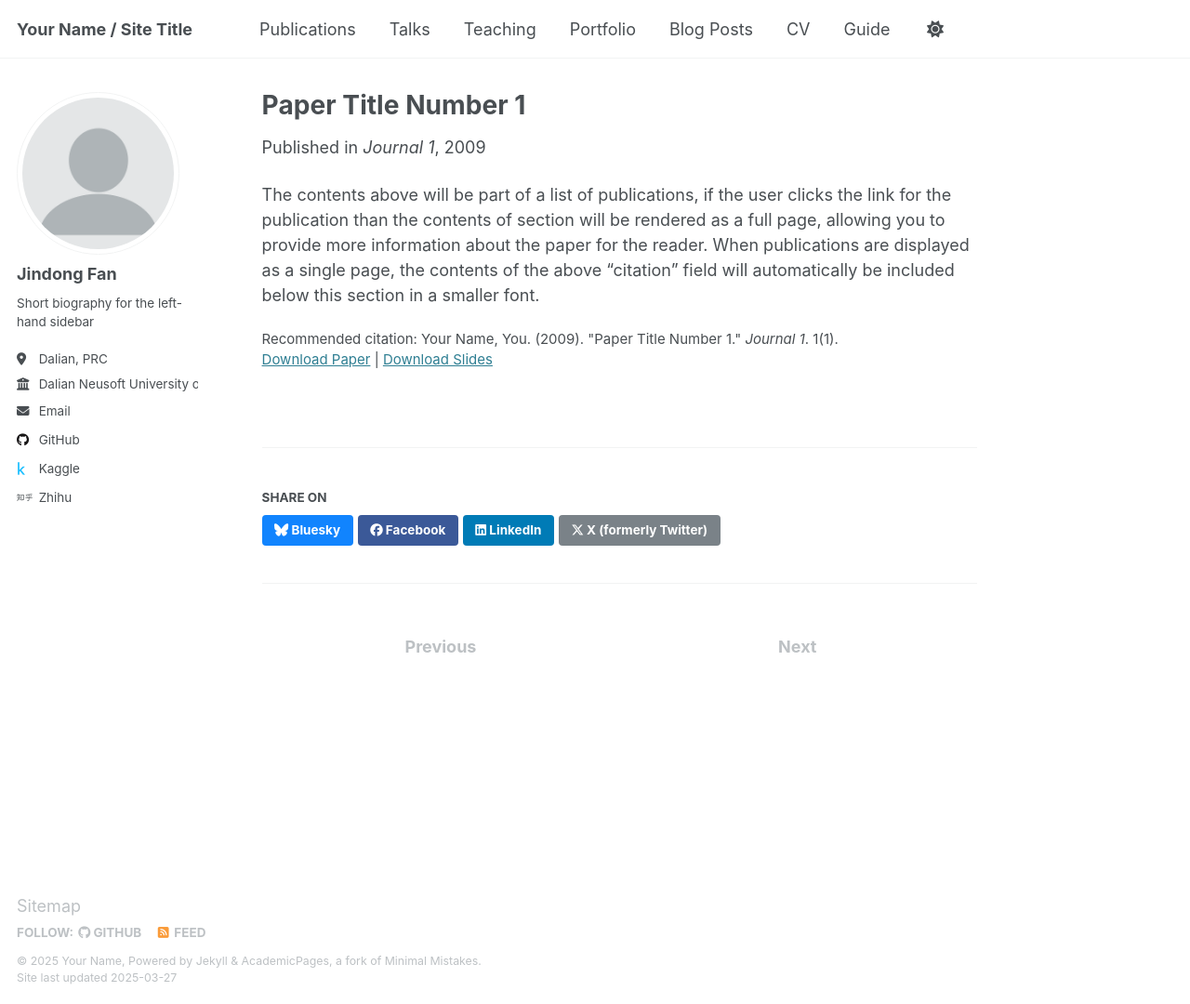
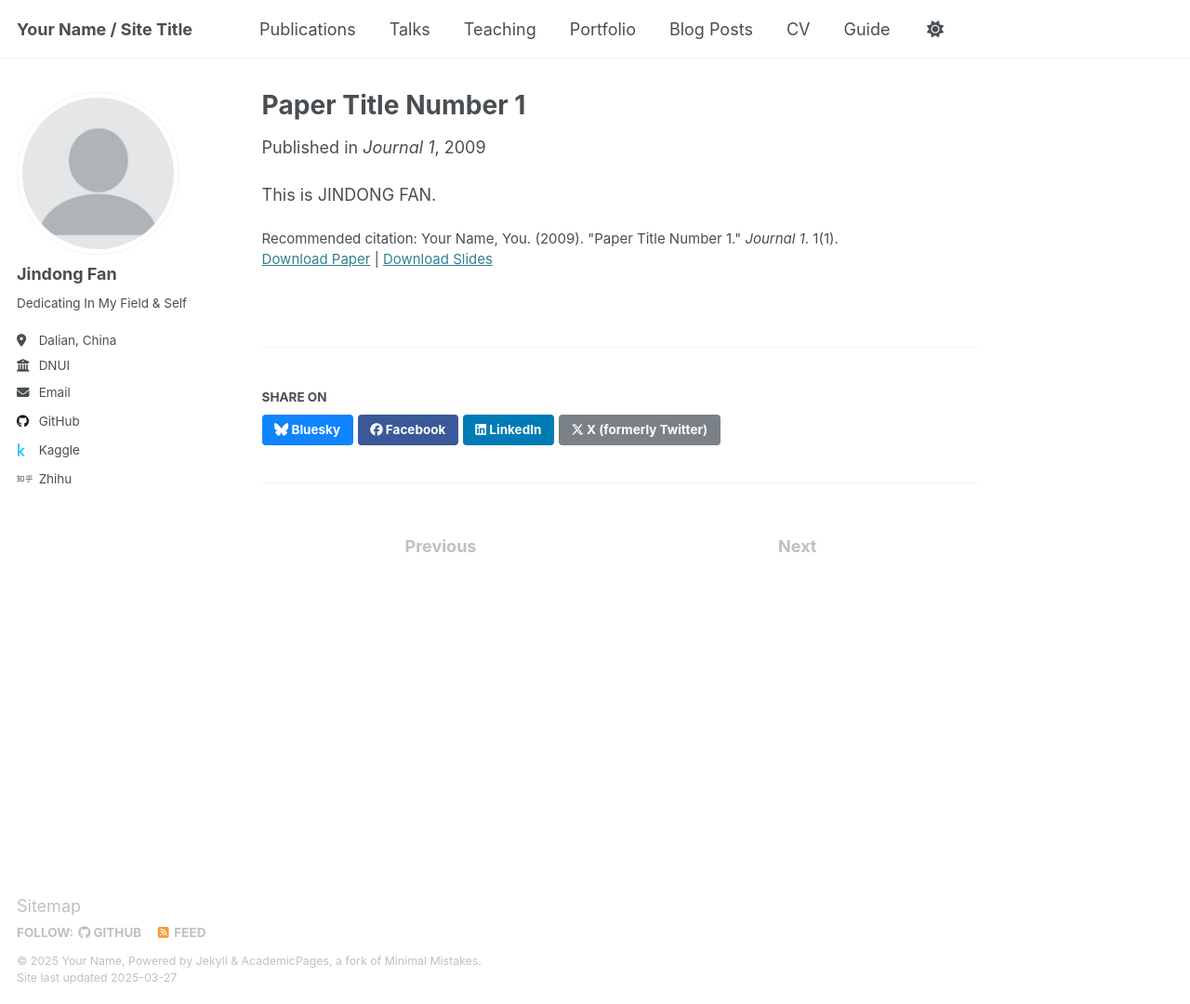
Before and after one commit to Sylvestervan/sylvestervan.github.io, a Jekyll site: the page built from _publications/2009-10-01-paper-title-number-1.md, in a window 1280 px wide and 1080 px high. Shown: the whole window at 93% size. Built offline with Jekyll 4.4.1, drawn with Linux system fonts in a browser that asks for light colours.

Commit message:
fix or add 2nd

```diff
--- a/_config.yml
+++ b/_config.yml
@@ -25,9 +25,9 @@ author:
   avatar           : "profile.png"
   name             : "Jindong Fan"
   pronouns         : # example: "she/her"
-  bio              : "Short biography for the left-hand sidebar"
-  location         : "Dalian, PRC"
-  employer         : "Dalian Neusoft University of Information"
+  bio              : "Dedicating In My Field & Self"
+  location         : "Dalian, China"
+  employer         : "DNUI"
   uri              : # URL
   email            : "naringinstudio@outlook.com"
 
@@ -73,7 +73,7 @@ author:
   wikipedia        : # Username
   xing             : # Username
   youtube          : # Username
-  zhihu            : "dongdongmeow"
+  zhihu            : "you-pi-dai-xian-sheng"
 
 # Publication Category - The following the list of publication categories and their headings
 publication_category:
--- a/_publications/2009-10-01-paper-title-number-1.md
+++ b/_publications/2009-10-01-paper-title-number-1.md
@@ -11,4 +11,4 @@ paperurl: 'http://academicpages.github.io/files/paper1.pdf'
 citation: 'Your Name, You. (2009). &quot;Paper Title Number 1.&quot; <i>Journal 1</i>. 1(1).'
 ---
 
-The contents above will be part of a list of publications, if the user clicks the link for the publication than the contents of section will be rendered as a full page, allowing you to provide more information about the paper for the reader. When publications are displayed as a single page, the contents of the above "citation" field will automatically be included below this section in a smaller font.
+This is JINDONG FAN.
```
Also changed, not shown: _publications/2010-10-01-paper-title-number-2.md (+0 -2 lines), _publications/2015-10-01-paper-title-number-3.md (+0 -2 lines), _publications/2024-02-17-paper-title-number-4.md (+0 -2 lines).
